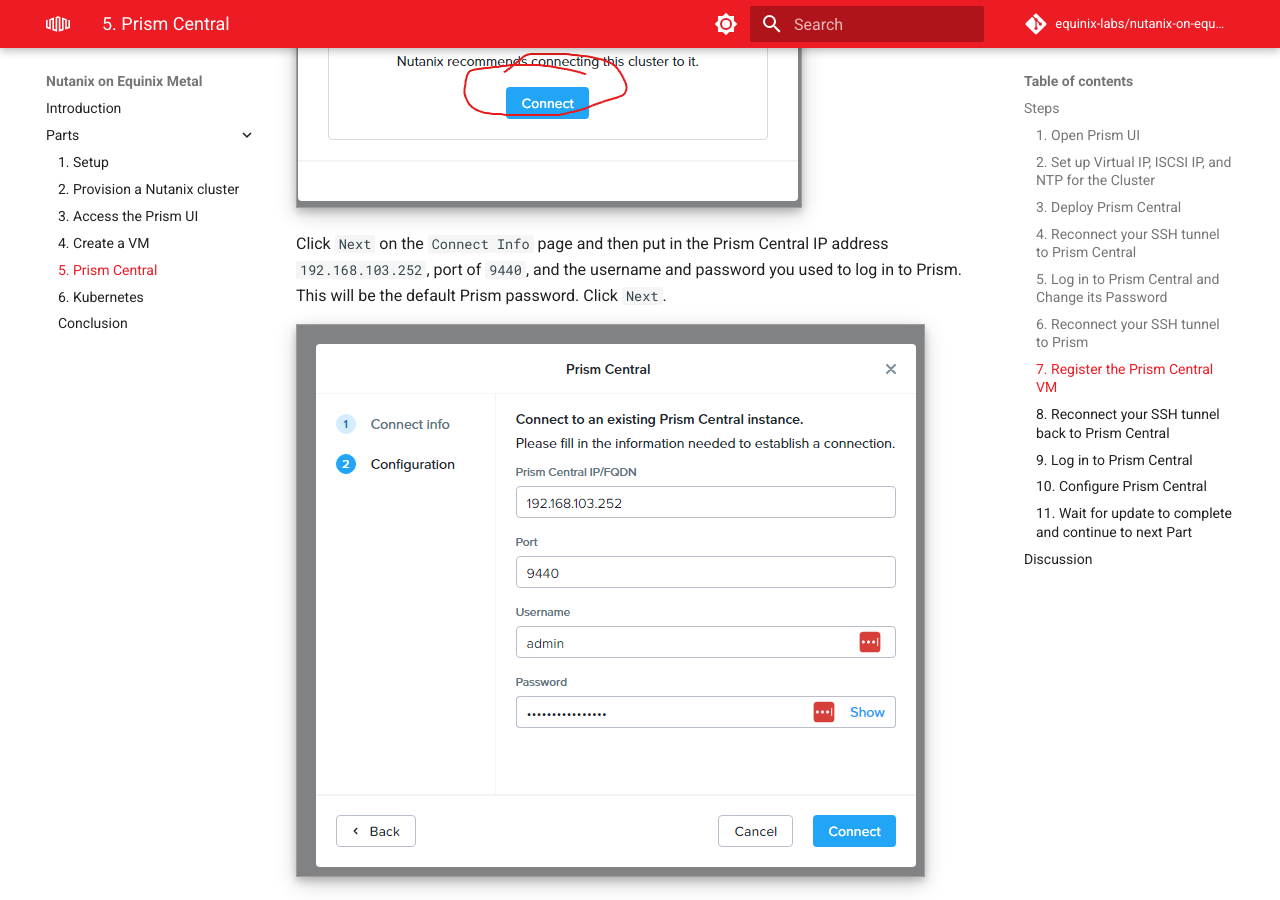
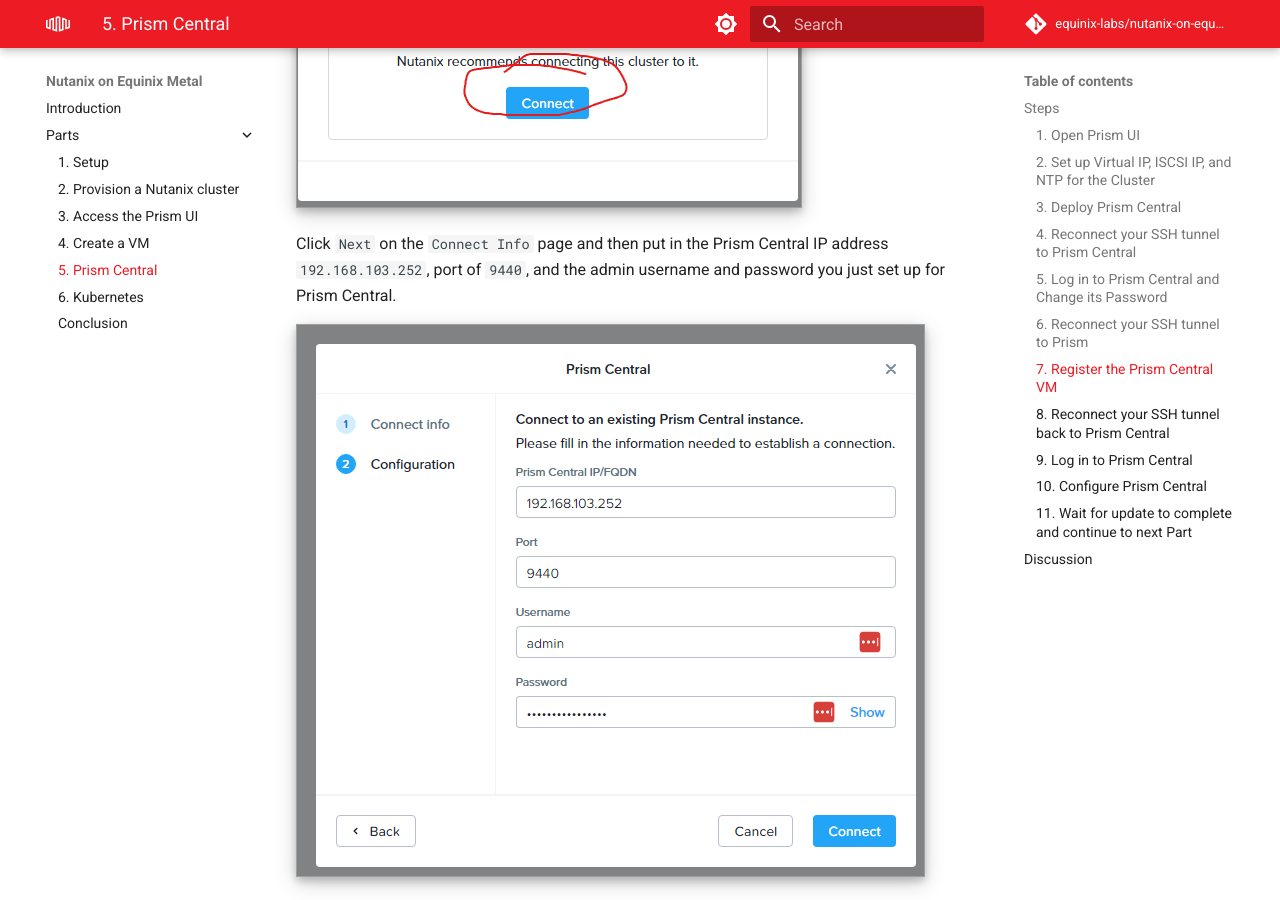
Before and after one commit to equinix-labs/equinix-labs-metal-nutanix-cluster, an MkDocs documentation site: the page built from docs/parts/5-prism_central.md, in a window 1280 px wide and 900 px high, scrolled down 7403 px. Built offline with MkDocs 1.6.1 and Material for MkDocs 9.7.7, drawn with Linux system fonts in a browser that asks for light colours; comment, search, counter and statistics services are not loaded.

Commit message:
fix: error in step 7 referring to which password to use.
Signed-off-by: Chris Privitere <23177737+cprivitere@users.noreply.github.com>

```diff
--- a/docs/parts/5-prism_central.md
+++ b/docs/parts/5-prism_central.md
@@ -82,7 +82,7 @@
 
 ![Prism Central Registration](../images/prism-central-registration.png)
 
-Click `Next` on the `Connect Info` page and then put in the Prism Central IP address `192.168.103.252`, port of `9440`, and the username and password you used to log in to Prism. This will be the default Prism password. Click `Next`.
+Click `Next` on the `Connect Info` page and then put in the Prism Central IP address `192.168.103.252`, port of `9440`, and the admin username and password you just set up for Prism Central.
 
 ![Prism Central Registration Config](../images/prism-central-registration-config.png)
 
```
